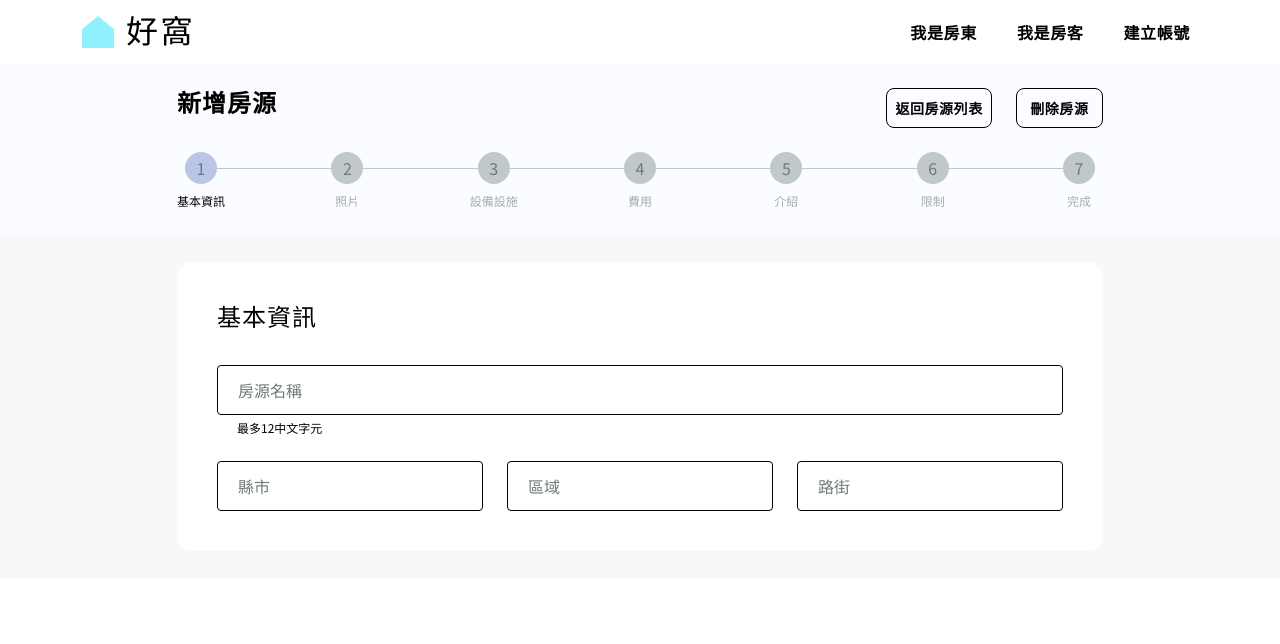
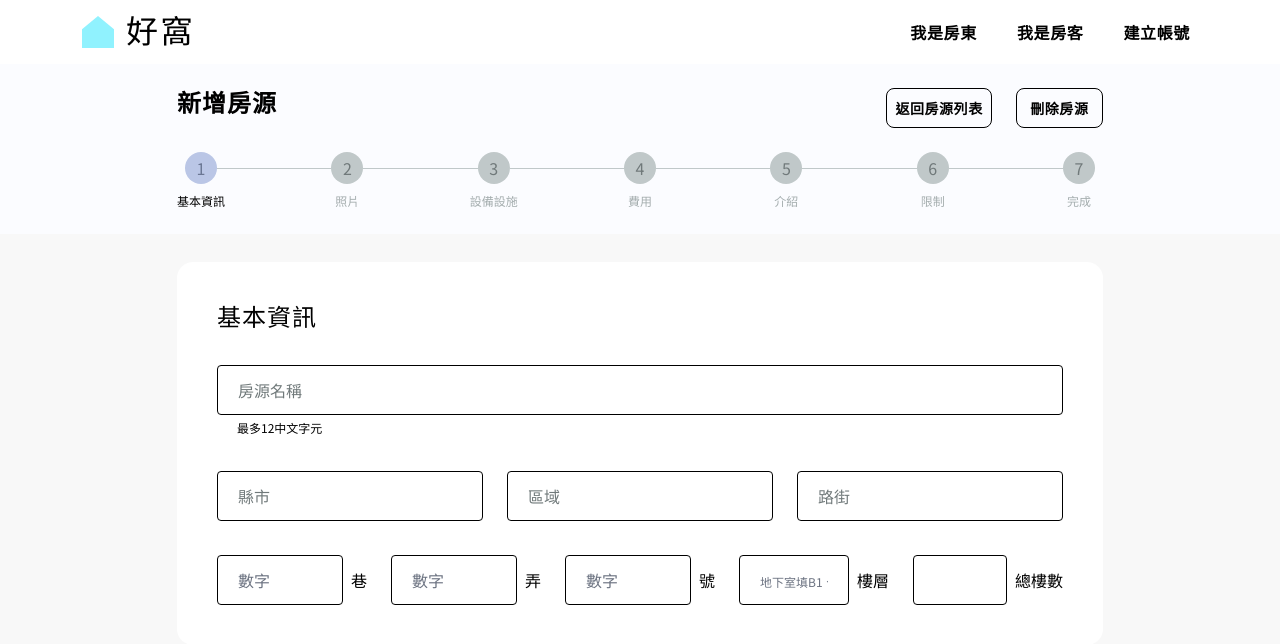
Before and after one commit to Eshiunm/Rocket_HowOh, a React (Vite) app: page /post in a window 1280 px wide. Shown: the top 644 px of the page. Built offline with nearby package versions, Linux system fonts and the light colour scheme; a web font is replaced by a local one.

Commit message:
style: modify lane.alley.number.floor.floorTotal style

```diff
--- a/src/Components/landLordManagement/posts/procedures/BasicInformation.tsx
+++ b/src/Components/landLordManagement/posts/procedures/BasicInformation.tsx
@@ -44,8 +44,8 @@ export default function BasicInformation() {
   return (
     <div className="p-5">
       <h3 className="add-new-title">基本資訊</h3>
-      <form className="layout-grid gap-6 pt-2.5" onSubmit={handleSubmit(onSubmit)}>
-        <div className="col-span-12">
+      <form className="layout-grid gap-6" onSubmit={handleSubmit(onSubmit)}>
+        <div className="col-span-12 mt-2.5">
           <div
             tabIndex={0}
             className={`relative flex w-full p-3 rounded-[4px] ${
@@ -68,7 +68,7 @@ export default function BasicInformation() {
           </div>
           <p className="text-sans-caption pt-1 pl-5">最多12中文字元</p>
         </div>
-        <div className="col-span-4">
+        <div className="col-span-4 mt-2.5">
           <div
             tabIndex={0}
             className={`relative flex w-full p-3 rounded-[4px] ${
@@ -90,7 +90,7 @@ export default function BasicInformation() {
             </label>
           </div>
         </div>
-        <div className="col-span-4">
+        <div className="col-span-4 mt-2.5">
           <div
             tabIndex={0}
             className={`relative flex w-full p-3 rounded-[4px] ${
@@ -112,7 +112,7 @@ export default function BasicInformation() {
             </label>
           </div>
         </div>
-        <div className="col-span-4">
+        <div className="col-span-4 mt-2.5">
           <div
             tabIndex={0}
             className={`relative flex w-full p-3 rounded-[4px] ${
@@ -131,6 +131,62 @@ export default function BasicInformation() {
               className="absolute text-sans-body1 text-Neutral-50 duration-200 transform -translate-y-4 scale-75 top-[3px] z-10 origin-[0] bg-white px-2 peer-focus:px-2 peer-focus:text-black peer-placeholder-shown:scale-100 peer-placeholder-shown:-translate-y-1/2 peer-placeholder-shown:top-1/2 peer-focus:top-[3px] peer-focus:scale-75 peer-focus:-translate-y-4 start-3"
             >
               路街
+            </label>
+          </div>
+        </div>
+        <div className="col-span-12 mt-2.5 flex gap-6">
+          <div className="add-new-input-block">
+            <input
+              type="number"
+              id="lane"
+              className="add-new-input"
+              placeholder="數字"
+            />
+            <label htmlFor="lane" className="text-sans-body1 shrink-0">
+              巷
+            </label>
+          </div>
+          <div className="add-new-input-block">
+            <input
+              type="number"
+              id="alley"
+              className="add-new-input"
+              placeholder="數字"
+            />
+            <label htmlFor="alley" className="text-sans-body1 shrink-0">
+              弄
+            </label>
+          </div>
+          <div className="add-new-input-block">
+            <input
+              type="number"
+              id="number"
+              className="add-new-input"
+              placeholder="數字"
+            />
+            <label htmlFor="number" className="text-sans-body1 shrink-0">
+              號
+            </label>
+          </div>
+          <div className="add-new-input-block">
+            <input
+              type="text"
+              id="floor"
+              className="add-new-input placeholder:text-sans-caption"
+              placeholder="地下室填B1、B2..."
+            />
+            <label htmlFor="floor" className="text-sans-body1 shrink-0">
+              樓層
+            </label>
+          </div>
+          <div className="add-new-input-block">
+            <input
+              type="number"
+              id="floorTotal"
+              className="add-new-input"
+            />
+            <label htmlFor="floorTotal" className="text-sans-body1 shrink-0">
+              總樓數
             </label>
           </div>
         </div>
--- a/src/index.css
+++ b/src/index.css
@@ -20,6 +20,11 @@
   button {
     @apply block;
   }
+  input[type=number]::-webkit-outer-spin-button,
+  input[type=number]::-webkit-inner-spin-button {
+    -webkit-appearance: none;
+    margin: 0;
+  }
 }
 
 @layer components {
@@ -30,10 +35,10 @@
     @apply w-8 h-8 text-center bg-Neutral-80 text-sans-body1 flex justify-center items-center text-Neutral-50 rounded-full;
   }
   .add-new-input {
-    @apply w-full border border-black rounded-lg px-4 py-3;
+    @apply w-full border focus:border-2 border-black focus:border-Brand-30 rounded px-5 py-3 appearance-none focus:ring-0;
   }
   .add-new-input-block {
-    @apply flex-1 flex flex-col gap-2;
+    @apply flex-1 flex items-center gap-2;
   }
   .add-new-input-unit {
     @apply relative after:absolute after:right-3 after:bottom-3 after:z-10;
```
